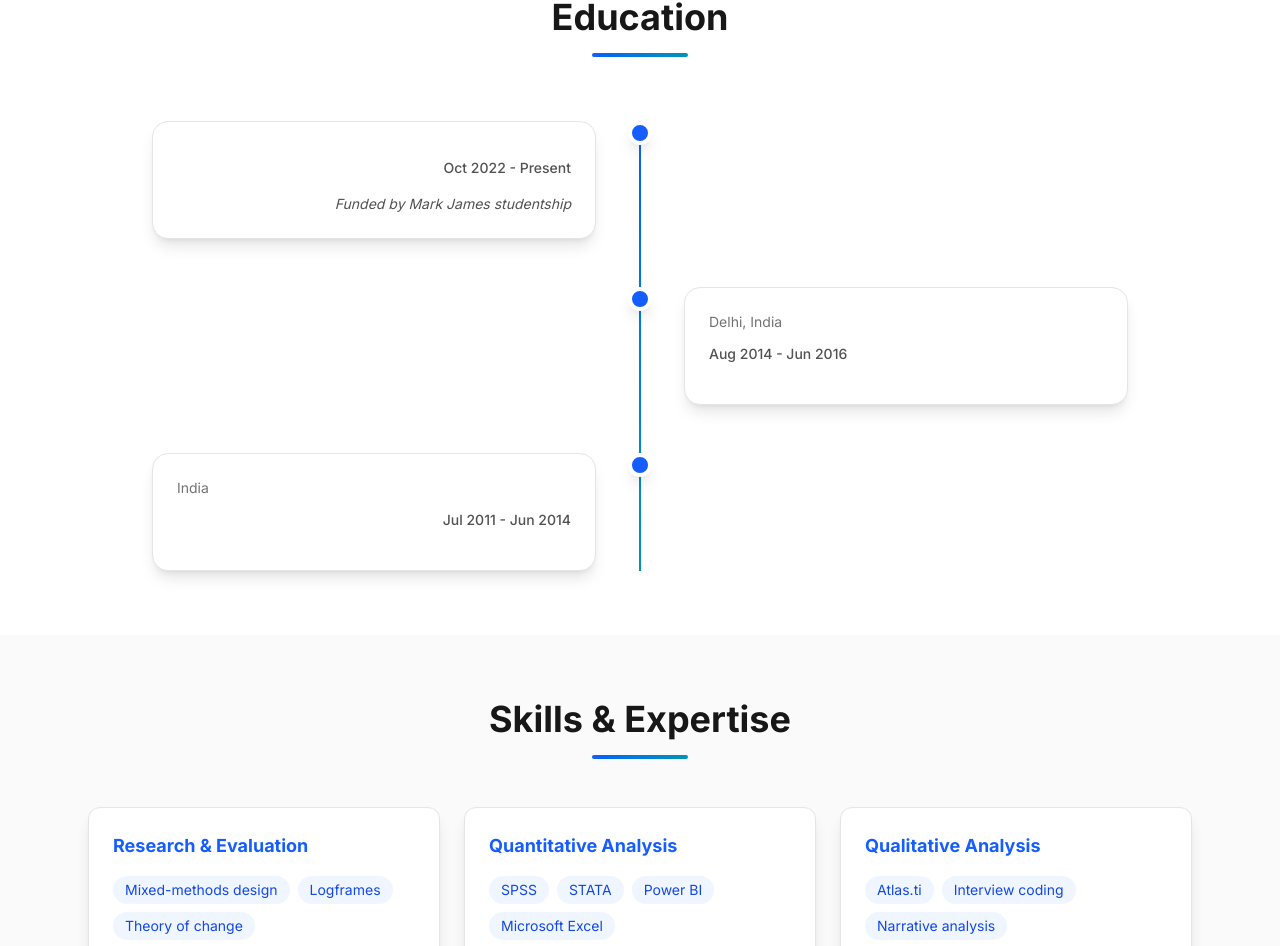
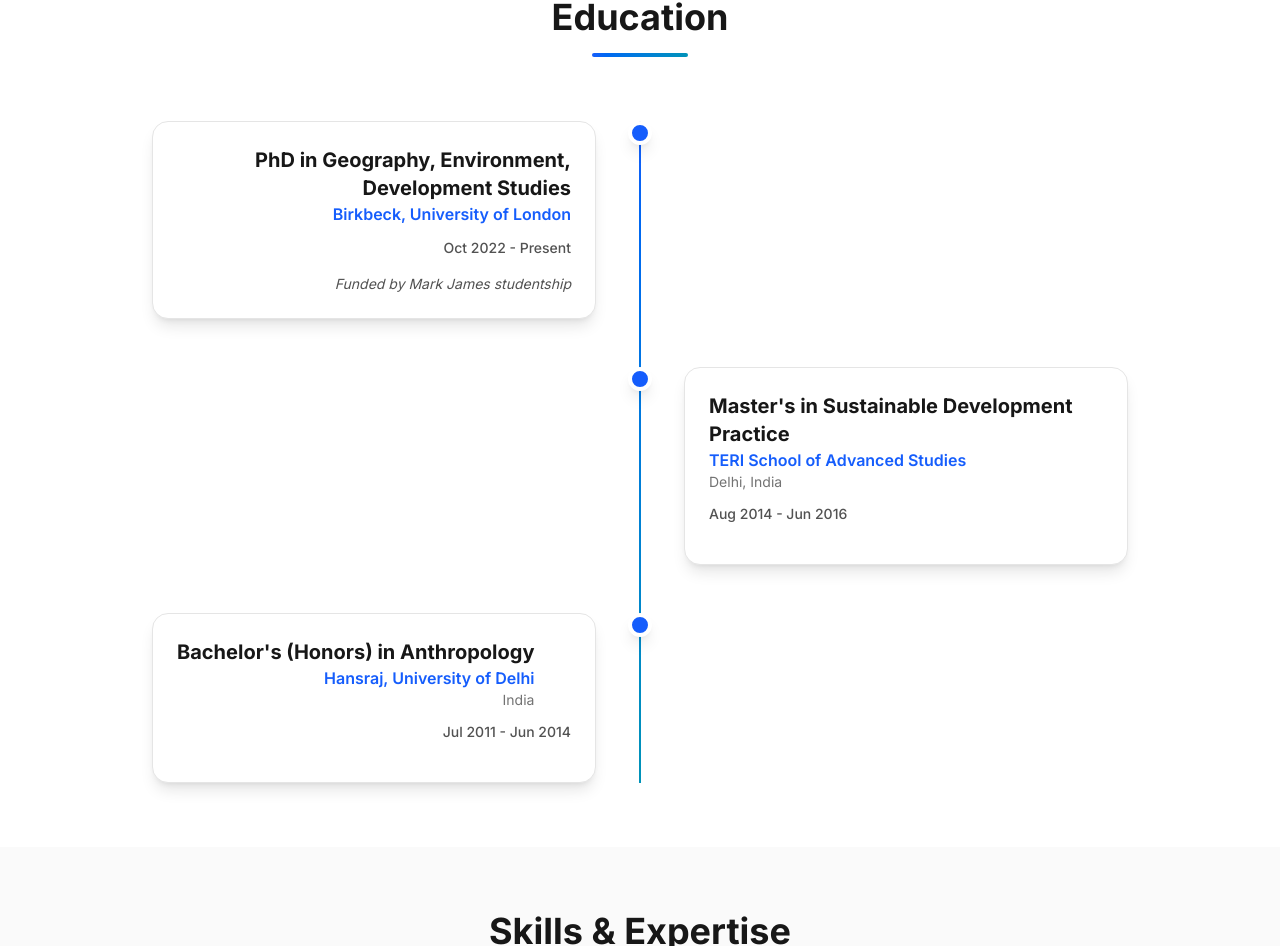
Before and after one commit to sushindran/pooja-portfolio, a Next.js app: page /bio in a window 1280 px wide. Shown: the part 3088-4034 px from the top of the page. Built offline with nearby package versions, Linux system fonts and the light colour scheme.

Commit message:
Fix TypeScript and ESLint errors for deployment

```diff
--- a/app/bio/page.tsx
+++ b/app/bio/page.tsx
@@ -196,7 +196,18 @@
 ];
 
 interface TimelineItemProps {
-  item: any;
+  item: {
+    id: number;
+    title?: string;
+    degree?: string;
+    organization?: string;
+    institution?: string;
+    location?: string;
+    period: string;
+    type?: string;
+    description?: string[];
+    note?: string;
+  };
   index: number;
   isLeft: boolean;
 }
@@ -218,10 +229,10 @@
           <div className="flex items-start justify-between gap-4 mb-3">
             <div className={isLeft ? 'text-right' : 'text-left'}>
               <h3 className="text-xl font-bold text-neutral-900 dark:text-neutral-100">
-                {item.title}
+                {item.title || item.degree}
               </h3>
               <p className="text-blue-600 dark:text-blue-400 font-semibold">
-                {item.organization}
+                {item.organization || item.institution}
               </p>
               {item.location && (
                 <p className="text-sm text-neutral-500 dark:text-neutral-400">
--- a/app/not-found.tsx
+++ b/app/not-found.tsx
@@ -42,7 +42,7 @@
             transition={{ duration: 0.6, delay: 0.3 }}
             className="text-2xl md:text-3xl font-bold mb-4 text-neutral-900 dark:text-neutral-100"
           >
-            Oops! You've Discovered a Creative Detour
+            Oops! You&apos;ve Discovered a Creative Detour
           </motion.h2>
 
           <motion.p
@@ -51,8 +51,8 @@
             transition={{ duration: 0.6, delay: 0.4 }}
             className="text-lg text-neutral-600 dark:text-neutral-400 mb-8 max-w-2xl mx-auto"
           >
-            This page doesn't exist, but you've found a piece of Pooja's creative world.
-            While you're here, enjoy this abstract artwork before heading back!
+            This page doesn&apos;t exist, but you&apos;ve found a piece of Pooja&apos;s creative world.
+            While you&apos;re here, enjoy this abstract artwork before heading back!
           </motion.p>
 
           <motion.div
```
